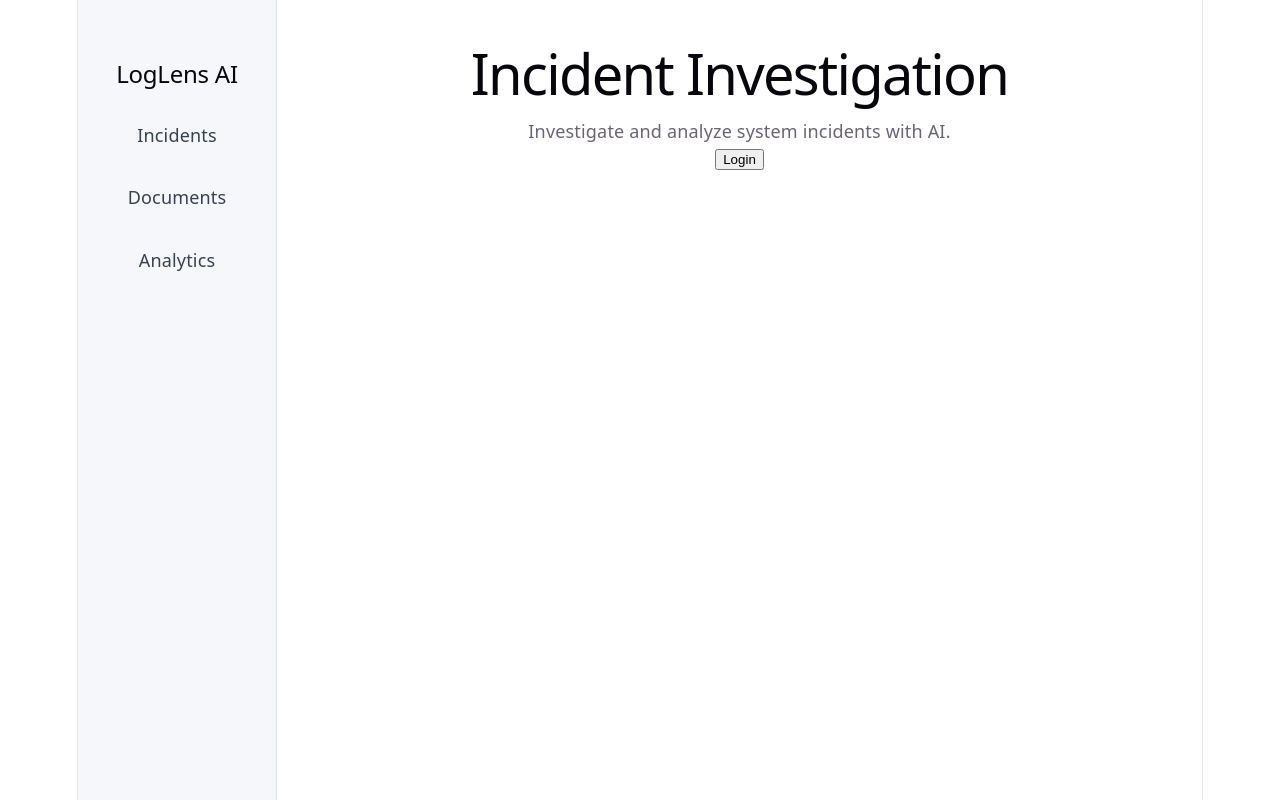
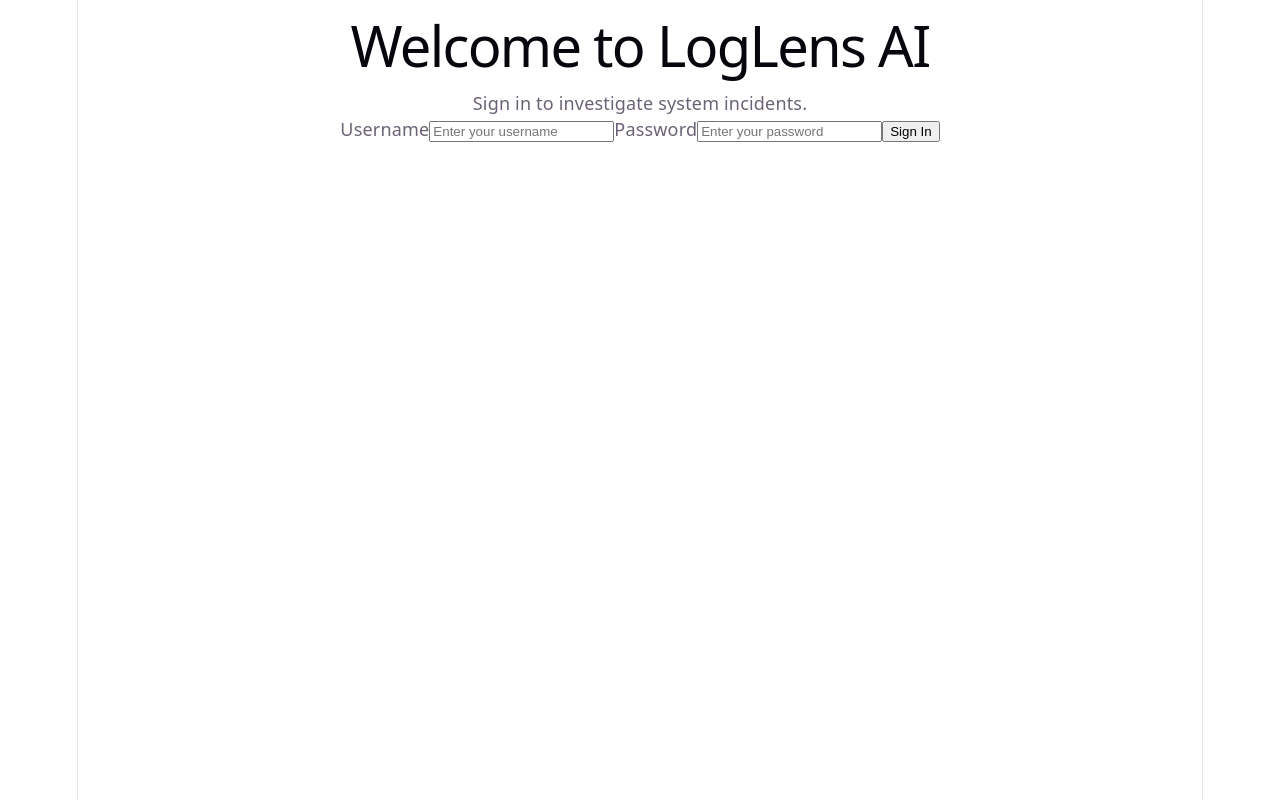
Before and after one commit to waqara1-ui/knowledgehub-ai, a React (Vite) app in the folder frontend/: page / in a window 1280 px wide. Built offline with nearby package versions, Linux system fonts and the light colour scheme.

Commit message:
Added the login form and authentication with real backend connection

```diff
--- a/frontend/src/App.tsx
+++ b/frontend/src/App.tsx
@@ -1,35 +1,47 @@
 import './App.css'
 import IncidentCard from './components/IncidentCard'
+import LoginForm from './components/LoginForm'
 import { useEffect, useState } from 'react'
 import type { Incident, IncidentListResponse } from './types/Incident'
 
 function App() {
   const [incidents, setIncidents] = useState<Incident[]>([])
   const [token, setToken] = useState<string | null>(null)
+  const [loginError, setLoginError] = useState('')
 
-  // Temporary login function
-  function login() {
+  function login(username: string, password: string) {
+    setLoginError('')
+
     fetch('http://localhost:8000/auth/login', {
       method: 'POST',
       headers: {
         'Content-Type': 'application/json',
       },
       body: JSON.stringify({
-        username: 'loglens_test',
-        password: 'TestPassword123!',
+        username,
+        password,
       }),
     })
-      .then((response) => response.json())
+      .then((response) => {
+        if (!response.ok) {
+          throw new Error('Invalid username or password')
+        }
+
+        return response.json()
+      })
       .then((data) => {
         setToken(data.access_token)
       })
+      .catch((error) => {
+        setLoginError(error.message)
+      })
   }
 
-  // Fetch incidents after we have a token
   useEffect(() => {
     if (!token) {
       return
     }
+
     fetch('http://localhost:8000/incidents?limit=50', {
       headers: {
         Authorization: `Bearer ${token}`,
@@ -40,6 +52,10 @@ function App() {
         setIncidents(data.incidents)
       })
   }, [token])
+
+  if (!token) {
+    return <LoginForm onLogin={login} error={loginError} />
+  }
 
   return (
     <div className="app">
@@ -57,8 +73,6 @@ function App() {
         <h1>Incident Investigation</h1>
         <p>Investigate and analyze system incidents with AI.</p>
 
-        <button onClick={login}>Login</button>
-
         {incidents.map((incident) => (
           <IncidentCard
             key={incident.id}
--- /dev/null
+++ b/frontend/src/components/LoginForm.tsx
@@ -0,0 +1,49 @@
+import { useState } from 'react'
+
+type LoginFormProps = {
+  onLogin: (username: string, password: string) => void
+  error: string
+}
+
+function LoginForm({ onLogin, error }: LoginFormProps) {
+  const [username, setUsername] = useState('')
+  const [password, setPassword] = useState('')
+
+  function handleSubmit(event: React.FormEvent<HTMLFormElement>) {
+    event.preventDefault()
+    onLogin(username, password)
+  }
+
+  return (
+    <div className="login-form">
+      <h1>Welcome to LogLens AI</h1>
+      <p>Sign in to investigate system incidents.</p>
+
+      <form onSubmit={handleSubmit}>
+        <label htmlFor="username">Username</label>
+        <input
+          id="username"
+          type="text"
+          placeholder="Enter your username"
+          value={username}
+          onChange={(event) => setUsername(event.target.value)}
+        />
+
+        <label htmlFor="password">Password</label>
+        <input
+          id="password"
+          type="password"
+          placeholder="Enter your password"
+          value={password}
+          onChange={(event) => setPassword(event.target.value)}
+        />
+
+        <button type="submit">Sign In</button>
+
+        {error && <p className="login-error">{error}</p>}
+      </form>
+    </div>
+  )
+}
+
+export default LoginForm
```
